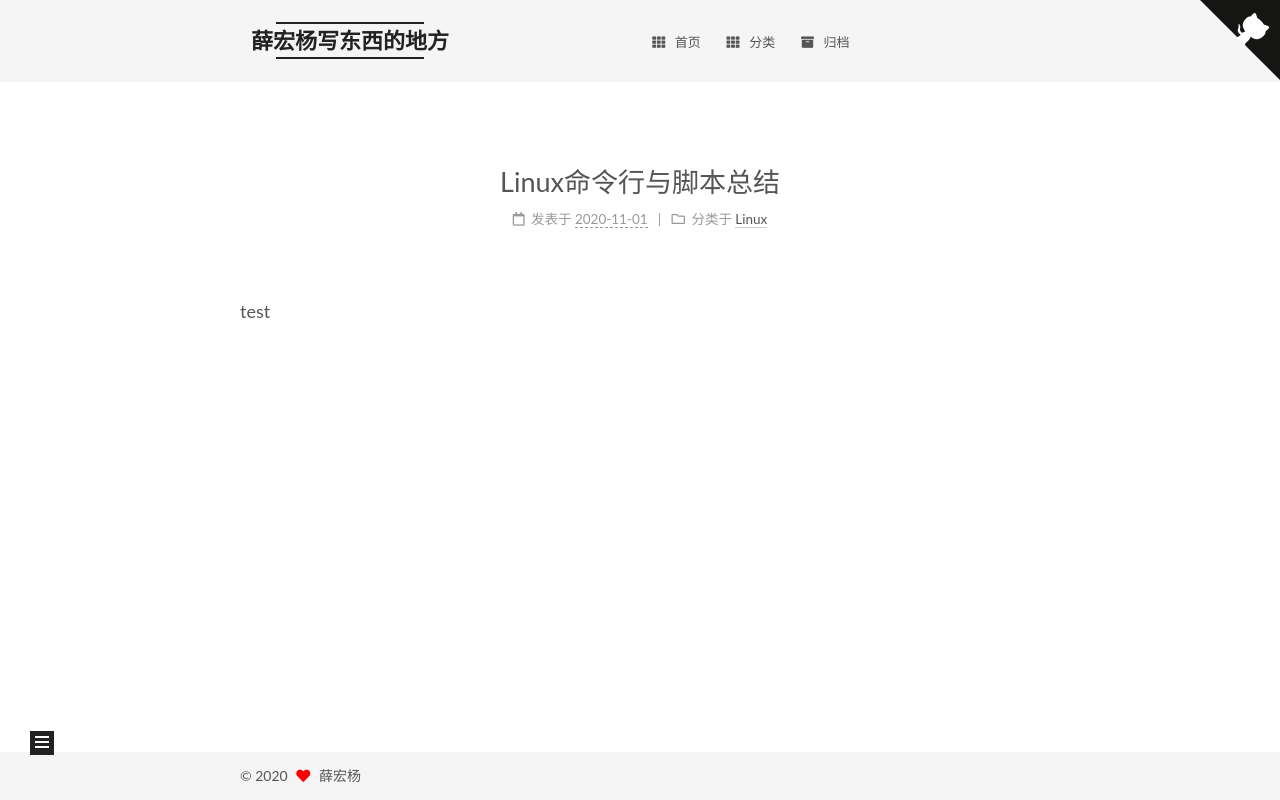
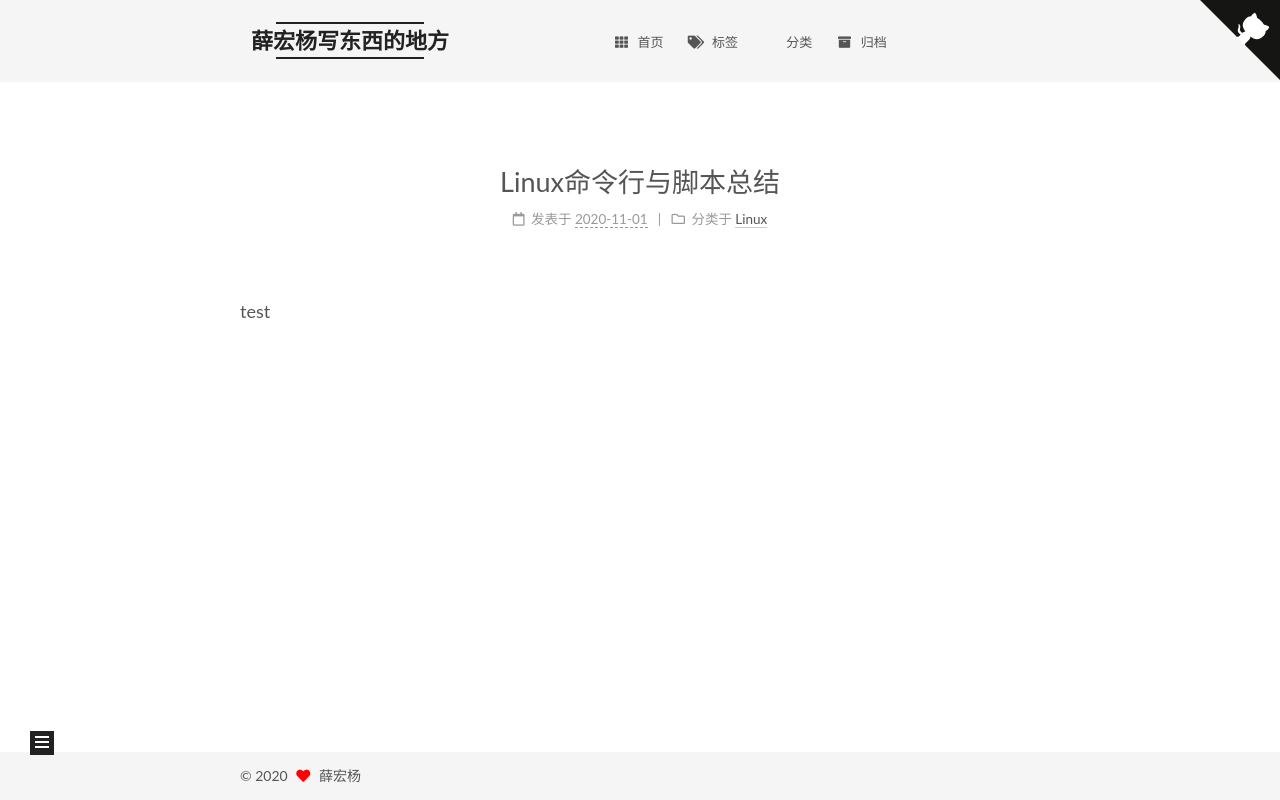
Before and after one commit to xhyxhy/xhyxhy.github.io, a plain HTML site: page 2020/11/01/Linux命令行与脚本总结/index.html in a window 1280 px wide. Drawn offline with Linux system fonts and the light colour scheme.

Commit message:
Site updated: 2020-11-01 19:16:20

```diff
--- a/2020/11/01/Linux命令行与脚本总结/index.html
+++ b/2020/11/01/Linux命令行与脚本总结/index.html
@@ -117,9 +117,14 @@
     <a href="/" rel="section"><i class="fa fa-th fa-fw"></i>首页</a>
 
   </li>
+        <li class="menu-item menu-item-tags">
+
+    <a href="/tags/" rel="section"><i class="fa fa-tags fa-fw"></i>标签</a>
+
+  </li>
         <li class="menu-item menu-item-categories">
 
-    <a href="/categories/" rel="section"><i class="fa fa-th fa-fw"></i>分类</a>
+    <a href="/categories/" rel="section"><i class="fa fa-categories fa-fw"></i>分类</a>
 
   </li>
         <li class="menu-item menu-item-archives">
```
Also changed, not shown: archives/2020/11/index.html (+6 -1 lines), archives/2020/index.html (+6 -1 lines), archives/index.html (+6 -1 lines), categories/Linux/index.html (+6 -1 lines), categories/index.html (+6 -1 lines), index.html (+6 -1 lines), tags/index.html (+6 -1 lines).
